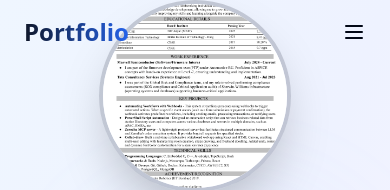
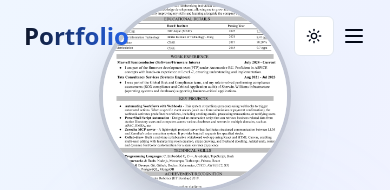
Before and after one commit to jermgaming/tech-journey-reveal, a React (Vite) app: page / in a window 390 px wide. Shown: the top 190 px of the page. Built offline with nearby package versions, Linux system fonts and the light colour scheme.

Commit message:
Add light/dark theme toggle
Implement a theme toggle using a switch component.

```diff
--- a/package.json
+++ b/package.json
@@ -47,7 +47,7 @@
     "embla-carousel-react": "^8.3.0",
     "input-otp": "^1.2.4",
     "lucide-react": "^0.462.0",
-    "next-themes": "^0.3.0",
+    "next-themes": "^0.4.6",
     "react": "^18.3.1",
     "react-day-picker": "^8.10.1",
     "react-dom": "^18.3.1",
--- a/src/App.tsx
+++ b/src/App.tsx
@@ -1,8 +1,10 @@
+
 import { Toaster } from "@/components/ui/toaster";
 import { Toaster as Sonner } from "@/components/ui/sonner";
 import { TooltipProvider } from "@/components/ui/tooltip";
 import { QueryClient, QueryClientProvider } from "@tanstack/react-query";
 import { BrowserRouter, Routes, Route } from "react-router-dom";
+import { ThemeProvider } from "./components/ThemeProvider";
 import Index from "./pages/Index";
 import NotFound from "./pages/NotFound";
 
@@ -10,6 +12,7 @@ const queryClient = new QueryClient();
 
 const App = () => (
   <QueryClientProvider client={queryClient}>
+    <ThemeProvider defaultTheme="light" storageKey="portfolio-theme">
       <TooltipProvider>
         <Toaster />
         <Sonner />
@@ -21,6 +24,7 @@ const App = () => (
           </Routes>
         </BrowserRouter>
       </TooltipProvider>
+    </ThemeProvider>
   </QueryClientProvider>
 );
 
--- a/src/components/Navigation.tsx
+++ b/src/components/Navigation.tsx
@@ -1,6 +1,7 @@
 
 import React, { useState, useEffect } from 'react';
 import { Menu, User, Briefcase, Code, Mail } from 'lucide-react';
+import { ThemeToggle } from './ThemeToggle';
 
 const Navigation = () => {
   const [isScrolled, setIsScrolled] = useState(false);
@@ -38,7 +39,7 @@ const Navigation = () => {
           </div>
 
           {/* Desktop Menu */}
-          <div className="hidden md:flex space-x-8">
+          <div className="hidden md:flex items-center space-x-8">
             {navItems.map((item) => (
               <button
                 key={item.name}
@@ -49,15 +50,19 @@ const Navigation = () => {
                 <span>{item.name}</span>
               </button>
             ))}
+            <ThemeToggle />
           </div>
 
-          {/* Mobile Menu Button */}
-          <button
-            className="md:hidden text-foreground"
-            onClick={() => setIsMobileMenuOpen(!isMobileMenuOpen)}
-          >
-            <Menu size={24} />
-          </button>
+          {/* Mobile Menu Button and Theme Toggle */}
+          <div className="md:hidden flex items-center space-x-2">
+            <ThemeToggle />
+            <button
+              className="text-foreground"
+              onClick={() => setIsMobileMenuOpen(!isMobileMenuOpen)}
+            >
+              <Menu size={24} />
+            </button>
+          </div>
         </div>
 
         {/* Mobile Menu */}
--- /dev/null
+++ b/src/components/ThemeProvider.tsx
@@ -0,0 +1,80 @@
+
+import React, { createContext, useContext, useEffect, useState } from 'react';
+
+type Theme = 'dark' | 'light' | 'system';
+
+type ThemeProviderProps = {
+  children: React.ReactNode;
+  defaultTheme?: Theme;
+  storageKey?: string;
+  attribute?: string;
+  enableSystem?: boolean;
+  disableTransitionOnChange?: boolean;
+};
+
+type ThemeProviderState = {
+  theme: Theme;
+  setTheme: (theme: Theme) => void;
+};
+
+const initialState: ThemeProviderState = {
+  theme: 'system',
+  setTheme: () => null,
+};
+
+const ThemeProviderContext = createContext<ThemeProviderState>(initialState);
+
+export function ThemeProvider({
+  children,
+  defaultTheme = 'system',
+  storageKey = 'theme',
+  attribute = 'class',
+  enableSystem = true,
+  disableTransitionOnChange = false,
+  ...props
+}: ThemeProviderProps) {
+  const [theme, setTheme] = useState<Theme>(
+    () => (localStorage.getItem(storageKey) as Theme) || defaultTheme
+  );
+
+  useEffect(() => {
+    const root = window.document.documentElement;
+
+    root.classList.remove('light', 'dark');
+
+    if (theme === 'system' && enableSystem) {
+      const systemTheme = window.matchMedia('(prefers-color-scheme: dark)')
+        .matches
+        ? 'dark'
+        : 'light';
+
+      root.classList.add(systemTheme);
+      return;
+    }
+
+    root.classList.add(theme);
+  }, [theme, enableSystem]);
+
+  const value = {
+    theme,
+    setTheme: (theme: Theme) => {
+      localStorage.setItem(storageKey, theme);
+      setTheme(theme);
+    },
+  };
+
+  return (
+    <ThemeProviderContext.Provider {...props} value={value}>
+      {children}
+    </ThemeProviderContext.Provider>
+  );
+}
+
+export const useTheme = () => {
+  const context = useContext(ThemeProviderContext);
+
+  if (context === undefined)
+    throw new Error('useTheme must be used within a ThemeProvider');
+
+  return context;
+};
--- /dev/null
+++ b/src/components/ThemeToggle.tsx
@@ -0,0 +1,19 @@
+
+import React from 'react';
+import { Moon, Sun } from 'lucide-react';
+import { useTheme } from './ThemeProvider';
+
+export function ThemeToggle() {
+  const { theme, setTheme } = useTheme();
+
+  return (
+    <button
+      onClick={() => setTheme(theme === 'light' ? 'dark' : 'light')}
+      className="relative inline-flex h-10 w-10 items-center justify-center rounded-md border border-border bg-background text-foreground transition-colors hover:bg-accent hover:text-accent-foreground focus-visible:outline-none focus-visible:ring-1 focus-visible:ring-ring"
+      aria-label="Toggle theme"
+    >
+      <Sun className="h-4 w-4 rotate-0 scale-100 transition-all dark:-rotate-90 dark:scale-0" />
+      <Moon className="absolute h-4 w-4 rotate-90 scale-0 transition-all dark:rotate-0 dark:scale-100" />
+    </button>
+  );
+}
```
Also changed, not shown: 1 other file (tests, documents, lock files or other folders). Lines whose indentation alone changed are shown as unchanged.
